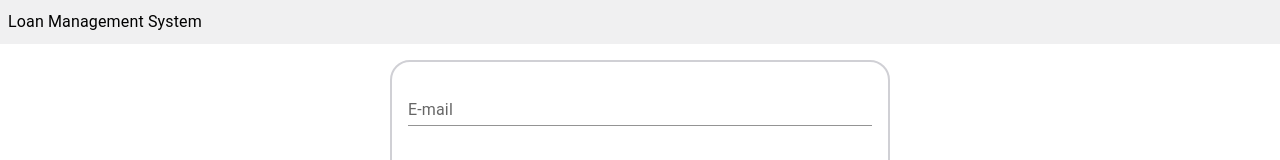
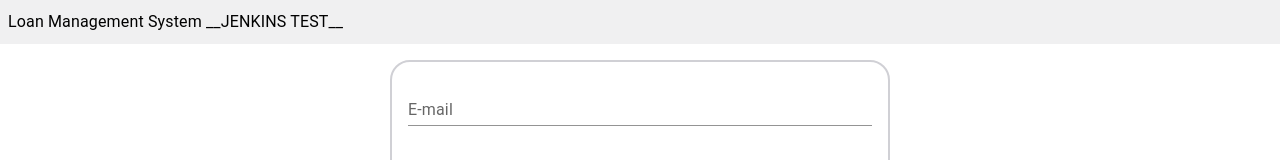
Before and after one commit to RevTrainMayhemTeam/loan-management-system-frontend, a React (Vite) app: page / in a window 1280 px wide. Shown: the top 160 px of the page. Built offline with nearby package versions, Linux system fonts and the light colour scheme.

Commit message:
jenkins test

```diff
--- a/src/components/Header.tsx
+++ b/src/components/Header.tsx
@@ -27,7 +27,7 @@ export const Header = () => {
       }}
     >
       <Box sx={{ mx: 1, display: "flex", alignItems: "center", mr: "auto" }}>
-        <Typography variant="subtitle1">Loan Management System</Typography>
+        <Typography variant="subtitle1">Loan Management System __JENKINS TEST__</Typography>
       </Box>
       {user ? (
         <Box sx={{ mx: 1, display: "flex", alignItems: "center" }}>
```
